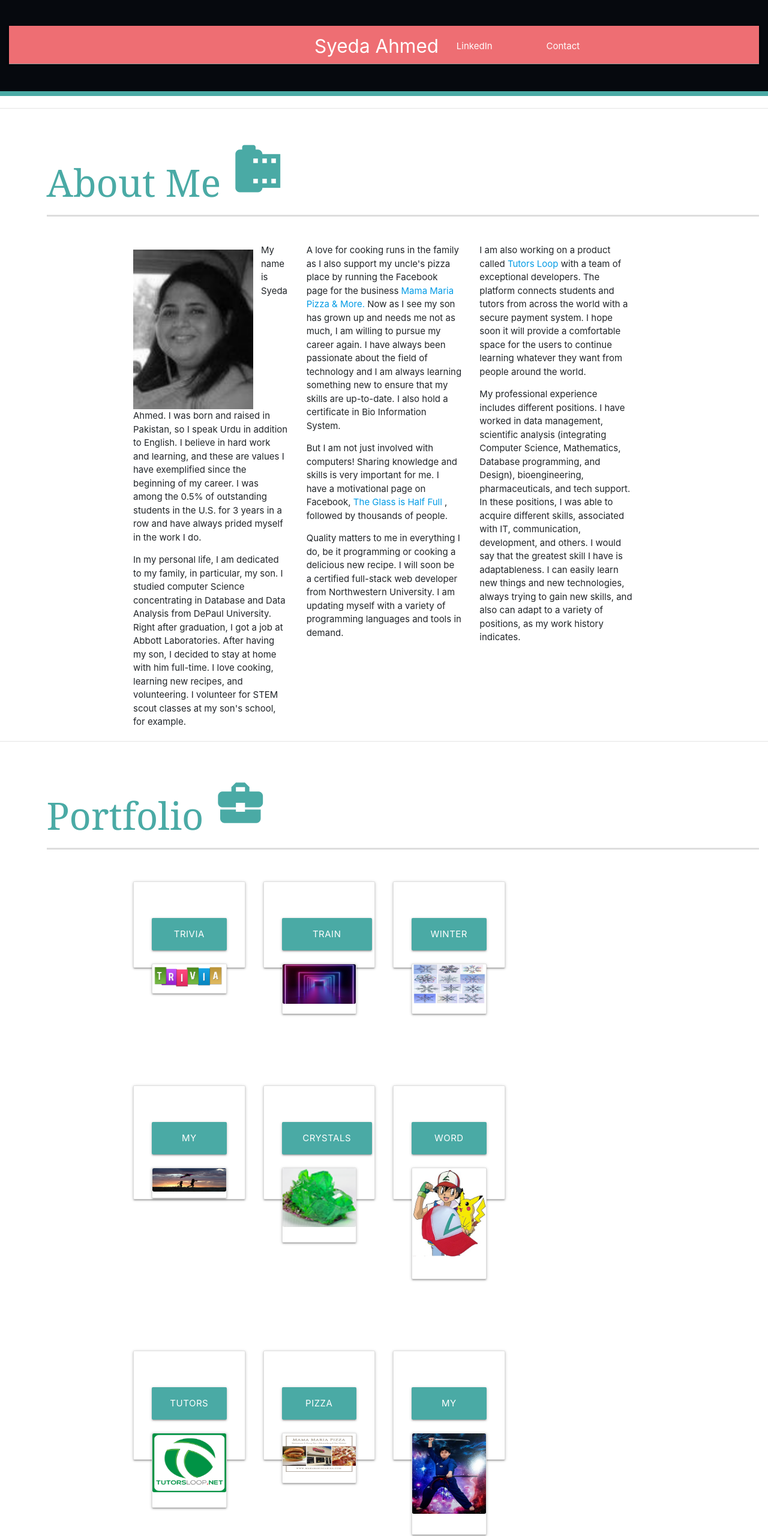
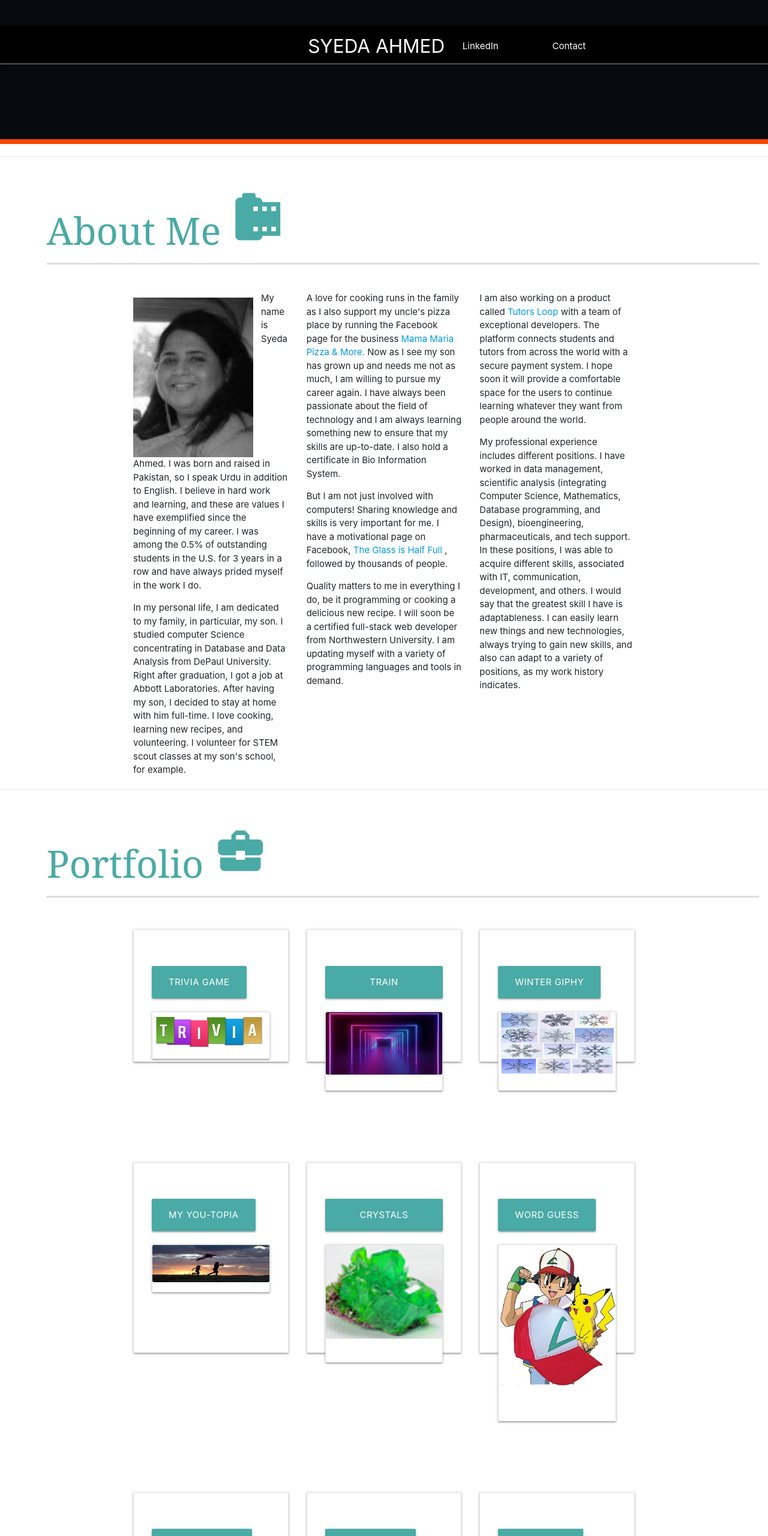
Before and after one commit to sahmed1035/My-Portfolio, a plain HTML site: page index.html in a window 1280 px wide. Shown: the top 2560 px of the page at 60% size. Drawn offline with nearby package versions, Linux system fonts and the light colour scheme.

Commit message:
worked on navbar

```diff
--- a/assets/css/style.css
+++ b/assets/css/style.css
@@ -24,8 +24,7 @@ body {
 
 .jumbotron{
   width: 100%;
-  height: 45%;
-
+  height: 60%;
  }
 
 
@@ -133,12 +132,10 @@ body {
     padding: 30px 0;
     clear: both;
     font-size: 12px;
-    color: #ffffff;
-    color: #cccccc;
     text-align: center;
     background: #06090e;
-    border-bottom: 8px solid #4aaaa5;
-    height: 20%;
+    border-bottom: 8px solid orangered;
+    height: 30%;
   }
 
 
@@ -218,7 +215,6 @@ body {
   }
 
 
-
   /* contact page */
 
   #contact-form ul {
--- a/index.html
+++ b/index.html
@@ -29,9 +29,9 @@
   <!-- Header holding navbar and name logo. -->
   <div>
     <header class="row header">
-      <div class="container-fluid">
-        <nav class="nav" role="navigation">
-          <div class="nav-wrapper container"><a id="logo-container" class="brand-logo center">Syeda Ahmed</a>
+
+        <nav class="nav black" role="navigation">
+          <div class="nav-wrapper container"><a href="index.html" id="logo-container" class="brand-logo center">SYEDA AHMED</a>
             <ul class="right hide-on-med-and-down">
               <li><a href="https://www.linkedin.com/in/syeda-s-ahmed-607b89167/" target="new">LinkedIn</a></li>
               <li><a href="contact.html">Contact</a></li>
@@ -46,7 +46,7 @@
             <a href="#" data-target="nav-mobile" class="sidenav-trigger"><i class="material-icons">menu</i></a>
           </div>
         </nav>
-      </div>
+
     </header>
   </div>
   <!-- Header div ends. -->
@@ -164,7 +164,7 @@
 
 
     <div class="row">
-      <div class="col-md-3">
+      <div class="col-md-4">
         <div class="jumbotron card card-block">
           <p>
             <a class="btn-large waves-effect waves-light " id="btn-success" href="https://sahmed1035.github.io/TriviaGame"
@@ -177,7 +177,7 @@
       </div>
 
 
-      <div class="col-md-3">
+      <div class="col-md-4">
         <div class="jumbotron card card-block">
           <p>
             <a class="btn-large waves-effect waves-light " id="btn-success" href="https://sahmed1035.github.io/Train-Scheduler/"
@@ -191,7 +191,7 @@
       </div>
 
 
-      <div class="col-md-3">
+      <div class="col-md-4">
         <div class="jumbotron card card-block">
           <p>
             <a class="btn-large waves-effect waves-light " id="btn-success" href="https://sahmed1035.github.io/Giphy-API/"
@@ -210,7 +210,7 @@
 
     <!-- Second Row -->
     <div class="row">
-      <div class="col-md-3">
+      <div class="col-md-4">
         <div class="jumbotron card card-block">
           <p>
             <a class="btn-large waves-effect waves-light " id="btn-success" href="https://tcho9522.github.io/Project-1/"
@@ -225,7 +225,7 @@
       </div>
 
 
-      <div class="col-md-3">
+      <div class="col-md-4">
         <div class="jumbotron card card-block">
           <p>
             <a class="btn-large waves-effect waves-light " id="btn-success" href="https://sahmed1035.github.io/unit-4-game/"
@@ -239,7 +239,7 @@
       </div>
 
 
-      <div class="col-md-3">
+      <div class="col-md-4">
         <div class="jumbotron card card-block">
           <p>
             <a class="btn-large waves-effect waves-light " id="btn-success" href="https://sahmed1035.github.io/Word-Guess/"
@@ -256,7 +256,7 @@
 
     <!-- Third Row -->
     <div class="row">
-      <div class="col-md-3">
+      <div class="col-md-4">
         <div class="jumbotron card card-block">
           <p>
             <a class="btn-large waves-effect waves-light " id="btn-success" href="https://www.tutorsloop.net/" target="new">Tutors
@@ -269,7 +269,7 @@
       </div>
 
 
-      <div class="col-md-3">
+      <div class="col-md-4">
         <div class="jumbotron card card-block">
           <p>
             <a class="btn-large waves-effect waves-light " id="btn-success" href="https://www.facebook.com/mamamariapizza/"
@@ -283,7 +283,7 @@
       </div>
 
 
-      <div class="col-md-3">
+      <div class="col-md-4">
         <div class="jumbotron card card-block">
           <p>
             <a class="btn-large waves-effect waves-light " id="btn-success" href="#">My
@@ -299,7 +299,7 @@
 
     <!--Forth Row -->
     <div class="row">
-      <div class="col-md-3">
+      <div class="col-md-4">
         <div class="jumbotron card card-block">
           <p>
             <a class="btn-large waves-effect waves-light " id="btn-success" href="https://www.facebook.com/theglassis/"
@@ -312,7 +312,7 @@
       </div>
 
 
-      <div class="col-md-3">
+      <div class="col-md-4">
         <div class="jumbotron card card-block">
           <p>
             <a class="btn-large waves-effect waves-light " id="btn-success" href="#">My Cooking</a>
@@ -324,7 +324,7 @@
       </div>
 
 
-      <div class="col-md-3">
+      <div class="col-md-4">
         <div class="jumbotron card card-block">
           <p>
             <a class="btn-large waves-effect waves-light " id="btn-success" href="https://www.linkedin.com/in/syeda-s-ahmed-607b89167/"
@@ -344,7 +344,7 @@
 
     <!-- Fifith Row -->
     <div class="row">
-      <div class="col-md-3">
+      <div class="col-md-4">
         <div class="jumbotron card card-block">
           <p>
             <a class="btn-large waves-effect waves-light " id="btn-success" href="https://github.com/sahmed1035/liri-node-app-"
@@ -357,7 +357,7 @@
       </div>
       <!-- ============================================================================================================== -->
 
-      <div class="col-md-3">
+      <div class="col-md-4">
         <div class="jumbotron card card-block">
           <p>
             <a class="btn-large waves-effect waves-light " id="btn-success" href="https://github.com/sahmed1035/my_bamazon"
@@ -371,7 +371,7 @@
 
       <!-- ============================================================================================================== -->
 
-      <div class="col-md-3">
+      <div class="col-md-4">
         <div class="jumbotron card card-block">
           <p>
             <a class="btn-large waves-effect waves-light " id="btn-success" href="https://syeda-friend-finder1.herokuapp.com/"
@@ -390,7 +390,7 @@
     <!-- ============================================================================================================== -->
     <!-- Seventh Row -->
     <div class="row">
-      <div class="col-md-3">
+      <div class="col-md-4">
         <div class="jumbotron card card-block">
           <p>
             <a class="btn-large waves-effect waves-light " id="btn-success" href="https://my-burger1.herokuapp.com/"
@@ -403,7 +403,7 @@
       </div>
       <!-- ============================================================================================================== -->
 
-      <div class="col-md-3">
+      <div class="col-md-4">
         <div class="jumbotron card card-block">
           <p>
             <a class="btn-large waves-effect waves-light " id="btn-success" href="https://pure-dusk-97240.herokuapp.com/"
@@ -437,8 +437,6 @@
     <!-- ============================================================================================================== -->
 
 
-
-
   </div>
 
 
```
Also changed, not shown: contact.html (+4 -4 lines).
